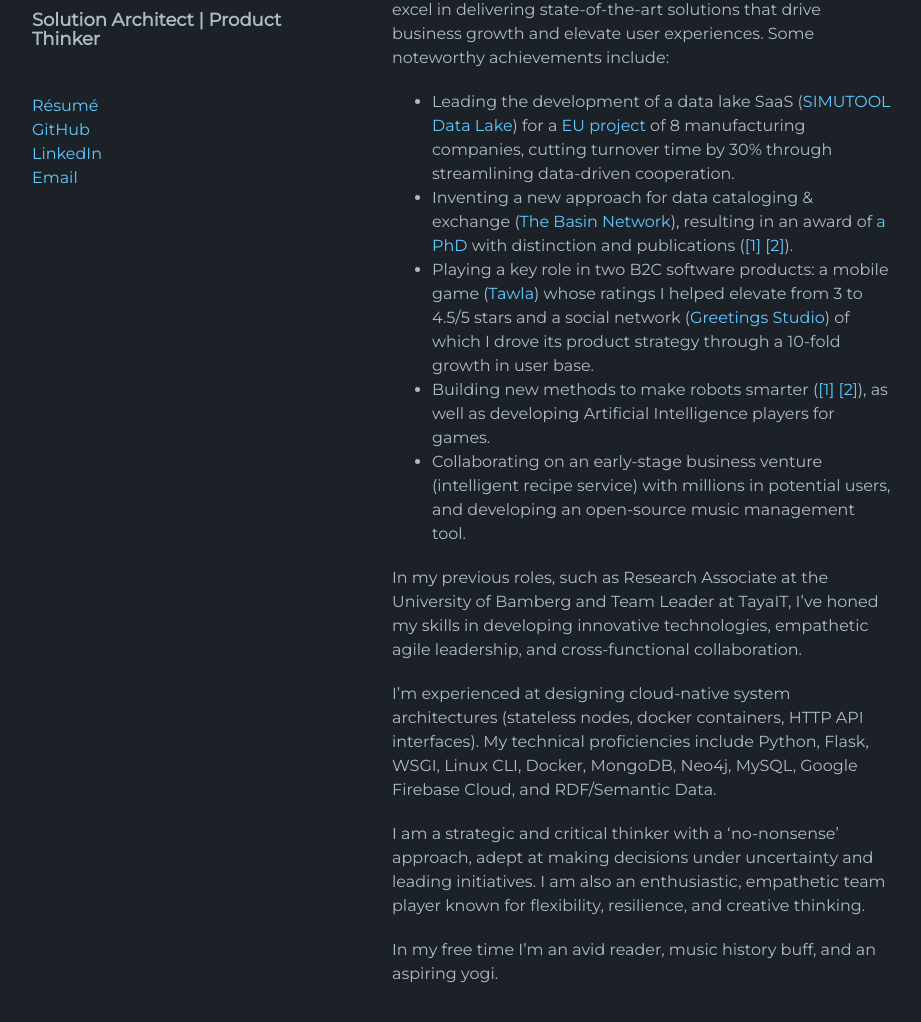
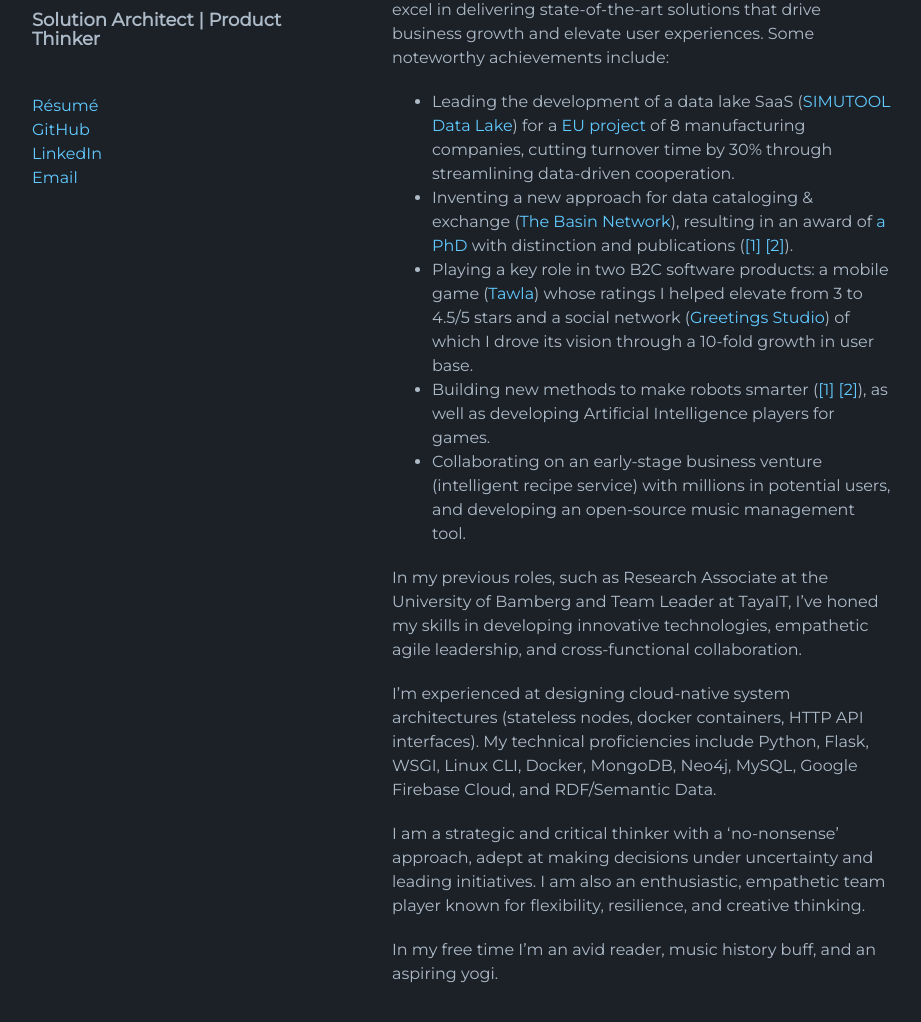
Before and after one commit to n42r/n42r.github.io, a Jekyll site: the page built from index.md, in a window 1280 px wide and 1392 px high. Shown: the part 336-1358 px from the top of the window, without its empty margins (178-1099 px from the left). Built offline with Jekyll 4.4.1, drawn with Linux system fonts in a browser that asks for light colours; the repository's description, which GitHub fills in, is left out.

Commit message:
Update index.md

```diff
--- a/index.md
+++ b/index.md
@@ -12,7 +12,7 @@ At the intersection of engineering and product leadership, I excel in delivering
 
 - Leading the development of a data lake SaaS ([SIMUTOOL Data Lake](https://github.com/simutool)) for a [EU project](https://doi.org/10.3030/680569) of 8 manufacturing companies, cutting turnover time by 30% through streamlining data-driven cooperation.
 - Inventing a new approach for data cataloging & exchange ([The Basin Network](phd)), resulting in an award of [a PhD](https://fis.uni-bamberg.de/entities/publication/d28b1f7d-1c85-4214-a80f-69ab40d08b60) with distinction and publications ([[1]](https://link.springer.com/article/10.1007/s42486-020-00054-y) [[2]](https://link.springer.com/article/10.1007/s13222-018-0274-0)).
-- Playing a key role in two B2C software products: a mobile game ([Tawla](tw)) whose ratings I helped elevate from 3 to 4.5/5 stars and a social network ([Greetings Studio](gs)) of which I drove its product strategy through a 10-fold growth in user base.
+- Playing a key role in two B2C software products: a mobile game ([Tawla](tw)) whose ratings I helped elevate from 3 to 4.5/5 stars and a social network ([Greetings Studio](gs)) of which I drove its vision through a 10-fold growth in user base.
 - Building new methods to make robots smarter ([[1]](https://link.springer.com/chapter/10.1007/978-3-642-16111-7_14) [[2]](https://ebooks.iospress.nl/volumearticle/6006)), as well as developing Artificial Intelligence players for games.
 - Collaborating on an early-stage business venture (intelligent recipe service) with millions in potential users, and developing an open-source music management tool.
 
```
